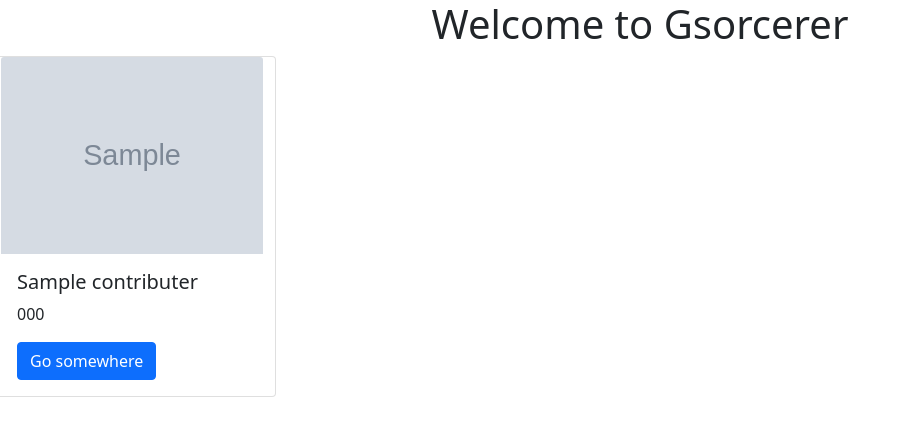
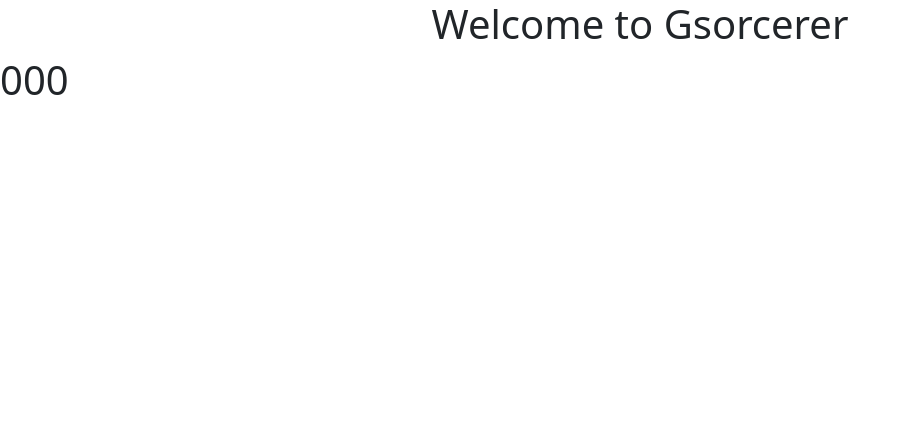
Before and after one commit to OsafAliSayed/GSorcerer, a Django app: template gsorcerer/templates/gsorcerer/index.html in a window 1280 px wide. Shown: the top 436 px of the page, without its empty margins (0-911 px from the left). Run offline with Django 5.2, Linux system fonts and the light colour scheme; the template is opened without the code that fills it: most values are stand-ins (such as "Sample title", 1, 10 or a date in 2020); grey boxes marked "Sample" are stand-in pictures; some libraries are stand-ins or nearby versions.

Commit message:
Added Home page

```diff
--- a/gsorcerer/templates/gsorcerer/index.html
+++ b/gsorcerer/templates/gsorcerer/index.html
@@ -10,15 +10,16 @@ Home
     <div class="col-12">
         <h1 class="text-center">Welcome to Gsorcerer</h1>
     </div>
-    {% for contributer in contributers %}
-    <div class="card" style="width: 18rem;">
-        <img class="card-img-top" src="{{ contributer.logo_url }}" alt="Card image cap">
+    {% for organization in organizations %}
+    <h1>{{organization.source_code}}</h1>
+    <!-- <div class="card" style="width: 18rem;">
+        <img class="card-img-top" src="{{ organization.logo_url }}" alt="Card image cap">
         <div class="card-body">
-          <h5 class="card-title">{{contributer.name}}</h5>
-          <p class="card-text">{{contributer.source_code}}</p>
-          <a href="#" class="btn btn-primary">Go somewhere</a>
+          <h5 class="card-title">{{organization.name}}</h5>
+          <p class="card-text">{{organization.description}}</p>
+          <a href="{{organization.source_code}}" class="btn btn-primary">Source Code</a>
         </div>
-    </div>
+    </div> -->
     {% endfor %}
 </div>
 {% endblock %}
```
